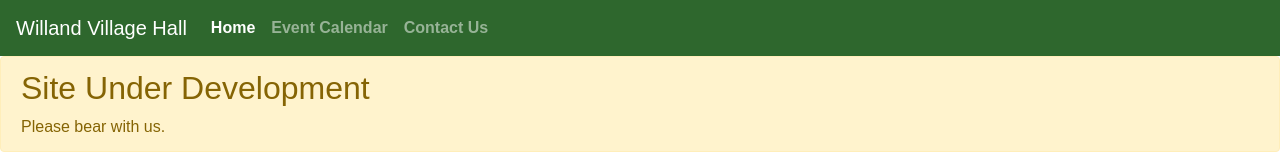
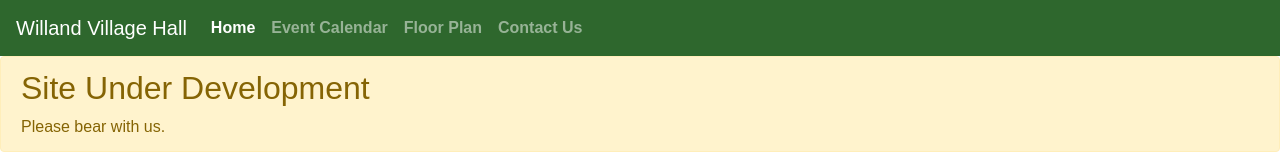
Before and after one commit to themiltonholmes/village-hall, a React (Create React App) app: page / in a window 1280 px wide. Shown: the top 160 px of the page. Built offline with nearby package versions, Linux system fonts and the light colour scheme.

Commit message:
Floorplan link Sticky header

```diff
--- a/src/App.js
+++ b/src/App.js
@@ -25,7 +25,7 @@
       <div className="App">
         <Router>
           <div className="body-bg">
-            <header className="navbar navbar-expand-lg navbar-dark">
+            <header className="navbar sticky-top navbar-expand-lg navbar-dark">
               <a href="/"><h1 className="navbar-brand mb-0 h1">Willand Village Hall</h1></a>
               <button className="navbar-toggler" type="button" data-toggle="collapse" data-target="#navbarSupportedContent" aria-controls="navbarSupportedContent" aria-expanded="false" aria-label="Toggle navigation">
                 <span className="navbar-toggler-icon"></span>
@@ -37,6 +37,9 @@
                   </li>
                   <li className="nav-item">
                       <CustomLink activeOnlyWhenExact={true} label="Event Calendar" to="/calendar" />
+                  </li>
+                  <li className="nav-item">
+                    <a className="nav-link" href={`${process.env.PUBLIC_URL}/Documents/Floor_Plan.pdf`} target="_blank">Floor Plan</a>
                   </li>
                   <li className="nav-item">
                     <CustomLink activeOnlyWhenExact={true} label="Contact Us" to="/contact" />
```
